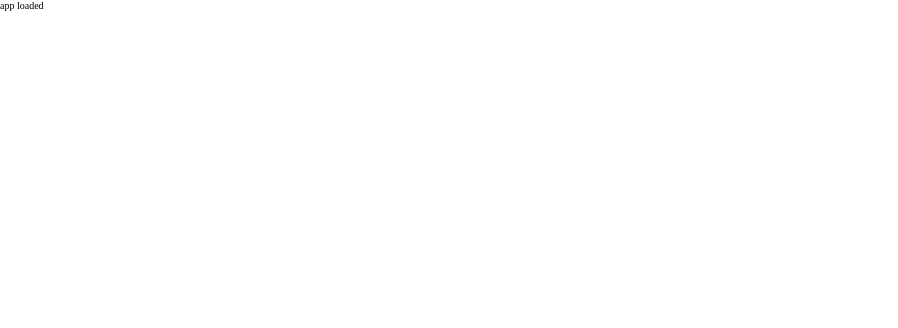
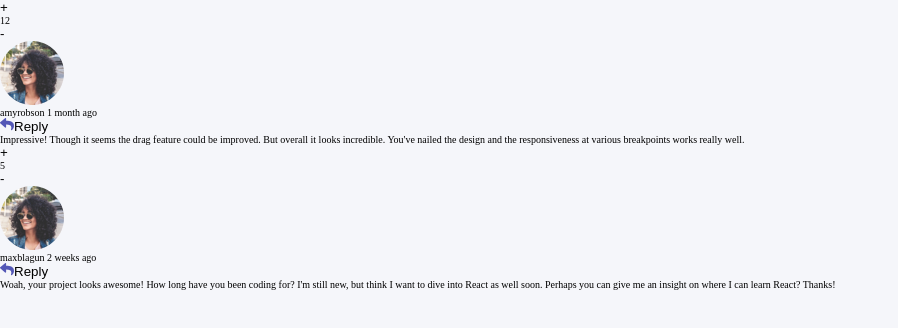
Before and after one commit to mritunjaysaha/comment-section, a React (Vite) app: page / in a window 1280 px wide. Shown: the top 328 px of the page, without its empty margins (0-898 px from the left). Built offline with nearby package versions, Linux system fonts and the light colour scheme.

Commit message:
feat: added html markup for comments

```diff
--- a/src/App.jsx
+++ b/src/App.jsx
@@ -1,5 +1,16 @@
+import { Comment } from './components/Comment/Comment';
+import COMMENT_DATA from '../data.json';
+
+const { comments } = COMMENT_DATA;
+
 function App() {
-    return <div className='App'>app loaded</div>;
+    return (
+        <>
+            {comments.map((data) => (
+                <Comment key={data.id} data={data} />
+            ))}
+        </>
+    );
 }
 
 export default App;
--- /dev/null
+++ b/src/components/Comment/Comment.jsx
@@ -0,0 +1,16 @@
+import { CommentBody } from './CommentBody';
+import { CommentHeader } from './CommentHeader';
+import { CommentScoreCounter } from './CommentScoreCounter';
+
+export function Comment({ data }) {
+    const { content, score, user, createdAt } = data;
+    return (
+        <div>
+            <CommentScoreCounter score={score} />
+            <div>
+                <CommentHeader username={user.username} createdAt={createdAt} />
+                <CommentBody content={content} />
+            </div>
+        </div>
+    );
+}
--- /dev/null
+++ b/src/components/Comment/CommentBody.jsx
@@ -0,0 +1,9 @@
+export function CommentBody({
+    content = "Impressive! Though it seems the drag feature could be improved. But overall it looks incredible. You've nailed the design and the responsiveness at various breakpoints works really well.",
+}) {
+    return (
+        <div>
+            <p>{content}</p>
+        </div>
+    );
+}
--- /dev/null
+++ b/src/components/Comment/CommentHeader.jsx
@@ -0,0 +1,20 @@
+import placeholder from '../../assets/images/avatars/image-amyrobson.webp';
+
+import { ReactComponent as IconReply } from '../../assets/images/icon-reply.svg';
+
+export function CommentHeader({ imgSrc, username = 'amyrobson', createdAt = '1 month ago' }) {
+    return (
+        <div>
+            <div>
+                <img src={placeholder} />
+                <p>
+                    {username} <span>{createdAt}</span>
+                </p>
+            </div>
+            <button>
+                <IconReply />
+                Reply
+            </button>
+        </div>
+    );
+}
--- /dev/null
+++ b/src/components/Comment/CommentScoreCounter.jsx
@@ -0,0 +1,9 @@
+export function CommentScoreCounter({ score = 0 }) {
+    return (
+        <div>
+            <button>+</button>
+            <p>{score}</p>
+            <button>-</button>
+        </div>
+    );
+}
--- a/src/index.scss
+++ /dev/null
@@ -1,11 +0,0 @@
-*,
-*::after,
-*::before {
-    margin: 0;
-    padding: 0;
-    text-decoration: none;
-}
-
-html {
-    font-size: 62.5%;
-}
--- a/src/main.jsx
+++ b/src/main.jsx
@@ -1,7 +1,7 @@
 import React from 'react';
 import ReactDOM from 'react-dom/client';
 import App from './App';
-import './index.scss';
+import './styles/index.scss';
 
 ReactDOM.createRoot(document.getElementById('root')).render(
     <React.StrictMode>
--- /dev/null
+++ b/src/styles/abstract/_variables.scss
@@ -0,0 +1,15 @@
+// COLORS
+
+$white: #ffffff;
+$very-light-gray: #f5f6fa;
+$moderate-blue: #5357b6;
+$dark-blue: #334253;
+$grayish-blue: #67727e;
+$light-grayish-blue: #c5c6ef;
+
+$background-color: $very-light-gray;
+$comments-bg: $white;
+
+// BORDER-RADIUS
+$border-radius-alpha: 0.8rem;
+$border-radius-beta: 1rem;
--- /dev/null
+++ b/src/styles/index.scss
@@ -0,0 +1,22 @@
+@import './abstract/variables';
+
+*,
+*::after,
+*::before {
+    margin: 0;
+    padding: 0;
+    text-decoration: none;
+}
+
+html {
+    font-size: 62.5%;
+}
+
+body {
+    background-color: $background-color;
+}
+
+button {
+    background: none;
+    border: none;
+}
```
Also changed, not shown: src/components/Comment/CommentInput.jsx (added), src/styles/abstract/_mixins.scss (added).
